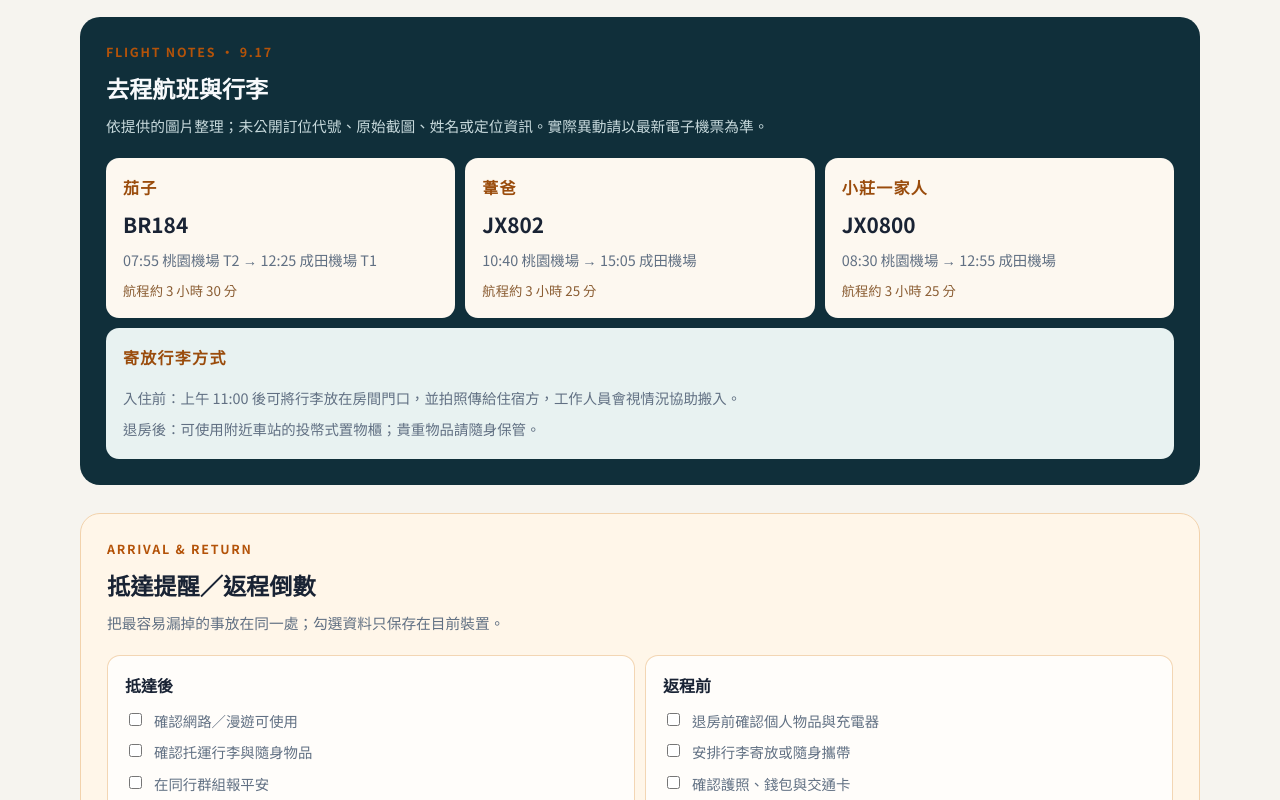
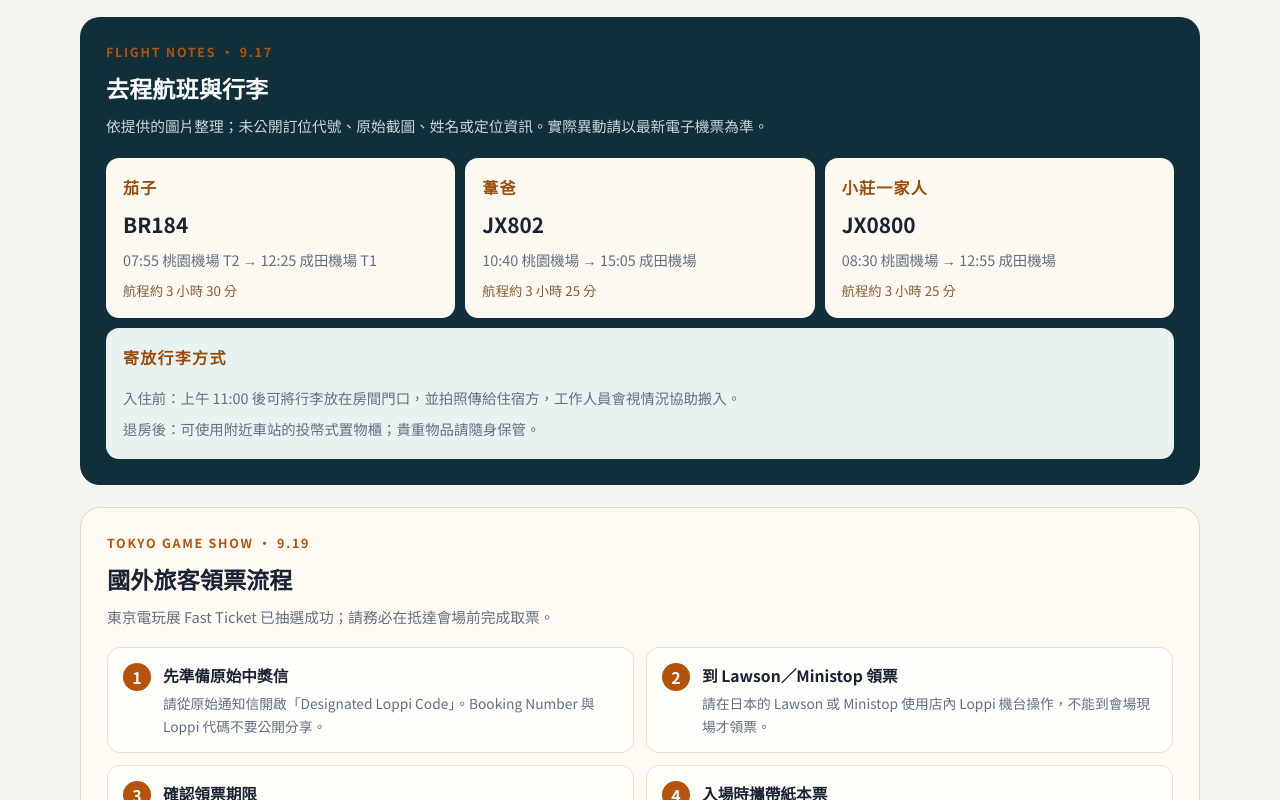
Before and after one commit to BGyoung/tokyo-itinerary-2026, a plain HTML site: page web/index.html in a window 1280 px wide. Shown: the part 2000-2800 px from the top of the page. Drawn offline with nearby package versions, Linux system fonts and the light colour scheme.

Commit message:
Publish overseas visitor ticket pickup guide

```diff
--- a/web/index.html
+++ b/web/index.html
@@ -47,6 +47,7 @@
         <a href="#itinerary">行程</a>
         <a href="#guide-title">民宿</a>
         <a href="#flight-title">航班</a>
+        <a href="#ticket-title">領票</a>
         <a href="#reminders-title">提醒</a>
         <a href="#weather-title">雨天</a>
         <a href="#tools-title">行李／緊急</a>
@@ -90,6 +91,25 @@
           <article class="flight-card"><span class="flight-tag">小莊一家人</span><strong>JX0800</strong><p>08:30 桃園機場 → 12:55 成田機場</p><small>航程約 3 小時 25 分</small></article>
         </div>
         <article class="luggage-card"><span class="flight-tag">寄放行李方式</span><p>入住前：上午 11:00 後可將行李放在房間門口，並拍照傳給住宿方，工作人員會視情況協助搬入。</p><p>退房後：可使用附近車站的投幣式置物櫃；貴重物品請隨身保管。</p></article>
+      </section>
+
+      <section class="ticket-guide" aria-labelledby="ticket-title">
+        <div class="guide-heading">
+          <p class="eyebrow">TOKYO GAME SHOW · 9.19</p>
+          <h2 id="ticket-title">國外旅客領票流程</h2>
+          <p>東京電玩展 Fast Ticket 已抽選成功；請務必在抵達會場前完成取票。</p>
+        </div>
+        <div class="ticket-grid">
+          <article class="ticket-step"><span>1</span><div><h3>先準備原始中獎信</h3><p>請從原始通知信開啟「Designated Loppi Code」。Booking Number 與 Loppi 代碼不要公開分享。</p></div></article>
+          <article class="ticket-step"><span>2</span><div><h3>到 Lawson／Ministop 領票</h3><p>請在日本的 Lawson 或 Ministop 使用店內 Loppi 機台操作，不能到會場現場才領票。</p></div></article>
+          <article class="ticket-step"><span>3</span><div><h3>確認領票期限</h3><p>最晚須於 2026/9/19（六）23:59 前完成；建議抵達日本後儘早領取。</p></div></article>
+          <article class="ticket-step"><span>4</span><div><h3>入場時攜帶紙本票</h3><p>活動日：2026/9/19（六），會場：Makuhari Messe。未攜帶票券將無法入場。</p></div></article>
+        </div>
+        <div class="ticket-notes">
+          <strong>費用記錄</strong>
+          <span>票價 JPY 6,000 ・服務費 JPY 550 ・海外販售費 JPY 1,100 ・合計 JPY 7,650</span>
+        </div>
+        <p class="ticket-private">隱私提醒：Booking Number、登記電話與指定 Loppi Code 未放入公開網站，請保留在原始 Email 或私人資料中。</p>
       </section>
 
       <section class="reminders" aria-labelledby="reminders-title">
```
